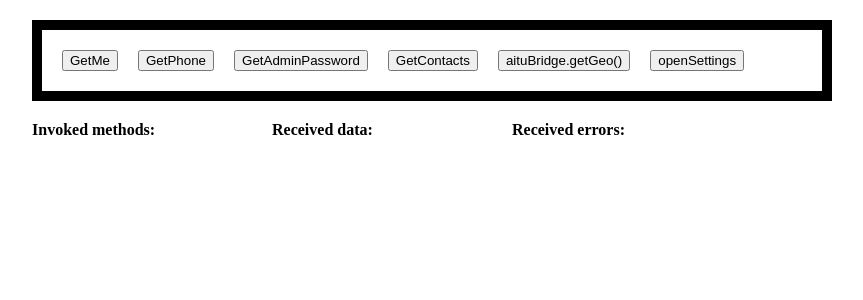
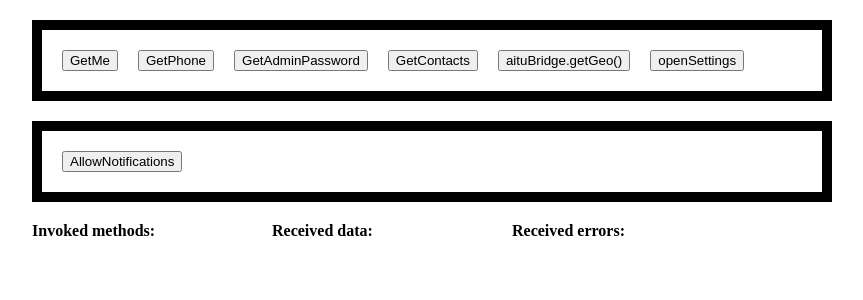
Before and after one commit to lgordey/lgordey.github.io, a Next.js app: page /test in a window 1280 px wide. Shown: the top 300 px of the page, without its empty margins (208-1071 px from the left). Built offline with nearby package versions, Linux system fonts and the light colour scheme.

Commit message:
Add AllowNotifications btn

```diff
--- a/package.json
+++ b/package.json
@@ -22,7 +22,7 @@
   },
   "homepage": "https://github.com/lgordey/lgordey.github.io#readme",
   "dependencies": {
-    "@btsd/aitu-bridge": "^0.1.26",
+    "@btsd/aitu-bridge": "^0.1.27",
     "@svgr/webpack": "^4.3.3",
     "@zeit/next-css": "^1.0.1",
     "next": "^9.1.1",
--- a/pages/test.js
+++ b/pages/test.js
@@ -67,6 +67,9 @@ function Test({ classes }) {
         <button onClick={() => handleGetGeoMethod('getGeo')}>aituBridge.getGeo()</button>
         <button onClick={() => handleOpenSettingsMethod('openSettings')}>openSettings</button>
       </div>
+      <div className={classes.btnWrapper}>
+        <button onClick={() => handleInvokeMethod('AllowNotifications')}>AllowNotifications</button>
+      </div>
       <div style={{ marginTop: 20, display: 'flex' }}>
         <div style={{ width: '30%' }}>
           <b style={{ marginBottom: 10 }}>Invoked methods:</b>
```
Also changed, not shown: 1 other file (tests, documents, lock files or other folders).
